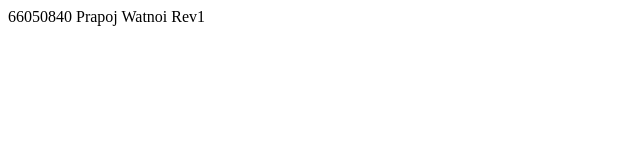
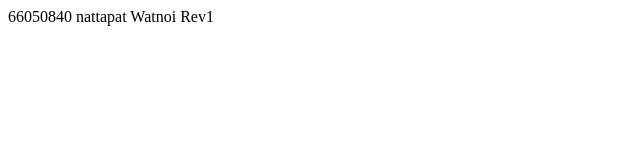
Before and after one commit to Prapoj14466/git101_Yoyo, a plain HTML site: page index.html in a window 1280 px wide. Shown: the full height of the page, 0-640 px from the left. Drawn offline with Linux system fonts and the light colour scheme.

Commit message:
Update index.html

```diff
--- a/index.html
+++ b/index.html
@@ -7,6 +7,6 @@
     <title>Document</title>
 </head>
 <body>
-    66050840 Prapoj Watnoi Rev1
+    66050840 nattapat Watnoi Rev1
 </body>
 </html>
```
